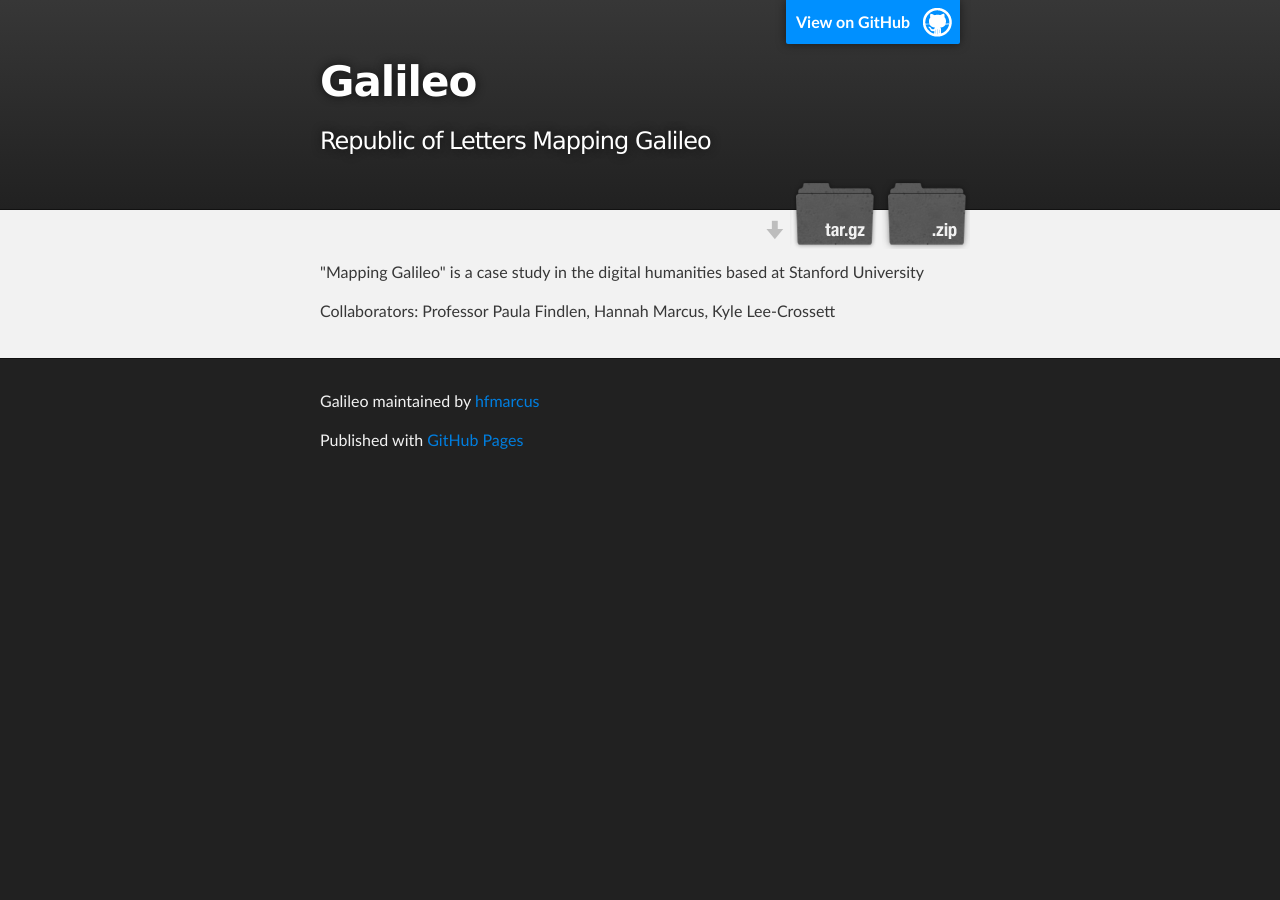
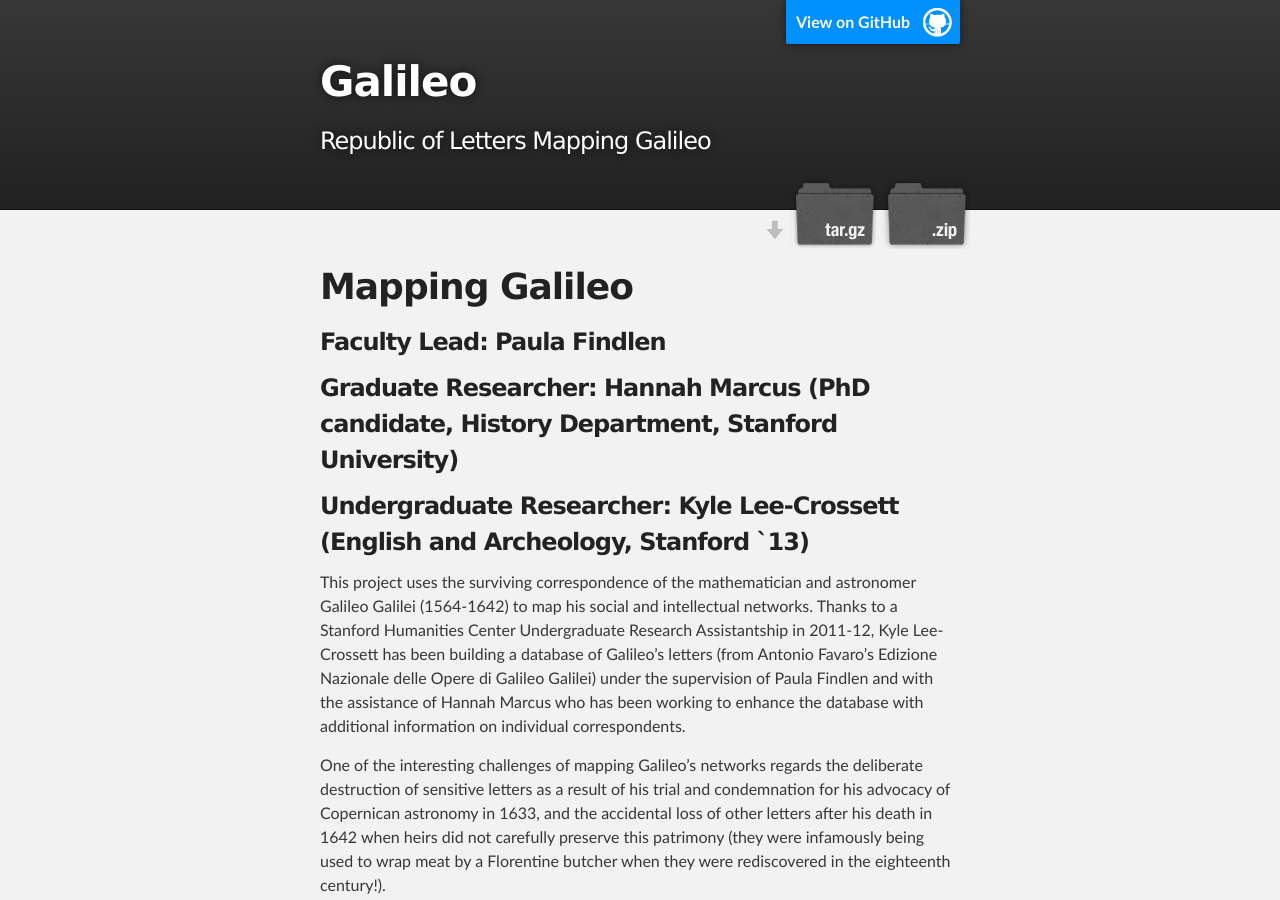
Before and after one commit to hfmarcus/Galileo, a plain HTML site: page index.html in a window 1280 px wide. Shown: the top 900 px of the page. Before the commit the page ends 800 px from the top, so only its background shows below. Drawn offline with Linux system fonts and the light colour scheme.

Commit message:
Create gh-pages branch via GitHub

```diff
--- a/index.html
+++ b/index.html
@@ -31,9 +31,17 @@
     <!-- MAIN CONTENT -->
     <div id="main_content_wrap" class="outer">
       <section id="main_content" class="inner">
-        <p>"Mapping Galileo" is a case study in the digital humanities based at Stanford University  </p>
+        <h1><strong>Mapping Galileo</strong></h1>
 
-<p>Collaborators: Professor Paula Findlen, Hannah Marcus, Kyle Lee-Crossett</p>
+<h3>Faculty Lead:  Paula Findlen</h3>
+
+<h3>Graduate Researcher:  Hannah Marcus (PhD candidate, History Department, Stanford University)</h3>
+
+<h3>Undergraduate Researcher:  Kyle Lee-Crossett (English and Archeology, Stanford `13)</h3>
+
+<p>This project uses the surviving correspondence of the mathematician and astronomer Galileo Galilei (1564-1642) to map his social and intellectual networks.  Thanks to a Stanford Humanities Center Undergraduate Research Assistantship in 2011-12, Kyle Lee-Crossett has been building a database of Galileo’s letters (from Antonio Favaro’s Edizione Nazionale delle Opere di Galileo Galilei) under the supervision of Paula Findlen and with the assistance of Hannah Marcus who has been working to enhance the database with additional information on individual correspondents.</p>
+
+<p>One of the interesting challenges of mapping Galileo’s networks regards the deliberate destruction of sensitive letters as a result of his trial and condemnation for his advocacy of Copernican astronomy in 1633, and the accidental loss of other letters after his death in 1642 when heirs did not carefully preserve this patrimony (they were infamously being used to wrap meat by a Florentine butcher when they were rediscovered in the eighteenth century!).</p>
       </section>
     </div>
 
--- a/params.json
+++ b/params.json
@@ -1 +1 @@
-{"name":"Galileo","tagline":"Republic of Letters Mapping Galileo","body":"\"Mapping Galileo\" is a case study in the digital humanities based at Stanford University  \r\n\r\nCollaborators: Professor Paula Findlen, Hannah Marcus, Kyle Lee-Crossett","google":"","note":"Don't delete this file! It's used internally to help with page regeneration."}
+{"name":"Galileo","tagline":"Republic of Letters Mapping Galileo","body":"# **Mapping Galileo**\r\n\r\n### Faculty Lead:  Paula Findlen\r\n### Graduate Researcher:  Hannah Marcus (PhD candidate, History Department, Stanford University)\r\n### Undergraduate Researcher:  Kyle Lee-Crossett (English and Archeology, Stanford `13)\r\n\r\nThis project uses the surviving correspondence of the mathematician and astronomer Galileo Galilei (1564-1642) to map his social and intellectual networks.  Thanks to a Stanford Humanities Center Undergraduate Research Assistantship in 2011-12, Kyle Lee-Crossett has been building a database of Galileo’s letters (from Antonio Favaro’s Edizione Nazionale delle Opere di Galileo Galilei) under the supervision of Paula Findlen and with the assistance of Hannah Marcus who has been working to enhance the database with additional information on individual correspondents.\r\n\r\nOne of the interesting challenges of mapping Galileo’s networks regards the deliberate destruction of sensitive letters as a result of his trial and condemnation for his advocacy of Copernican astronomy in 1633, and the accidental loss of other letters after his death in 1642 when heirs did not carefully preserve this patrimony (they were infamously being used to wrap meat by a Florentine butcher when they were rediscovered in the eighteenth century!).\r\n","google":"","note":"Don't delete this file! It's used internally to help with page regeneration."}
```
